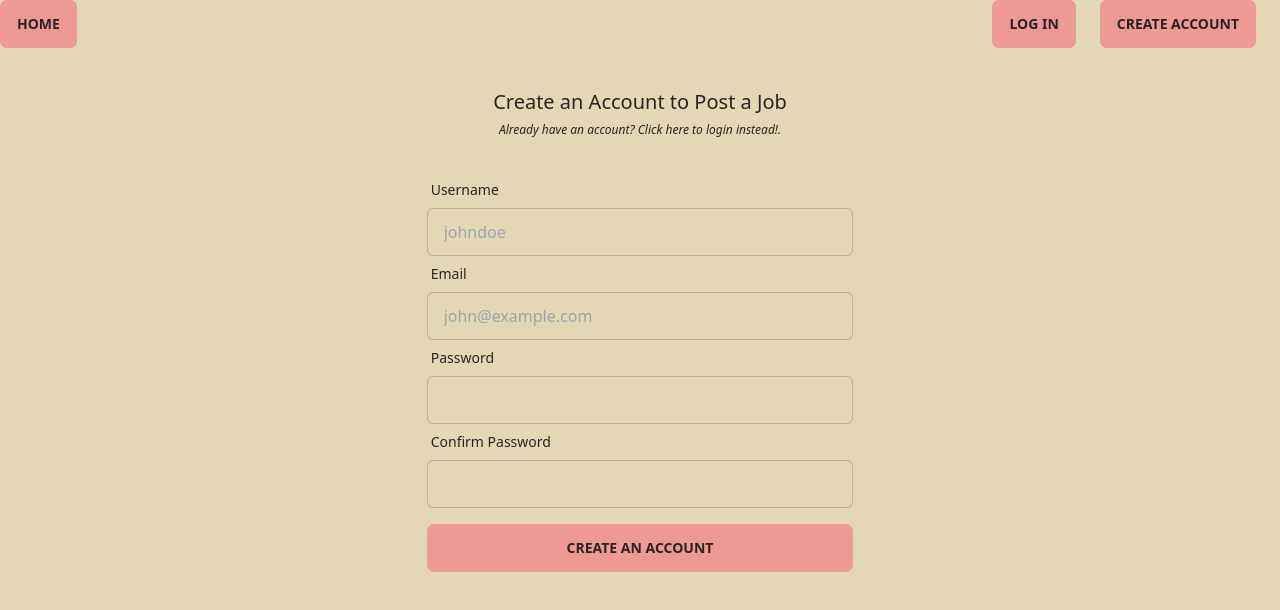
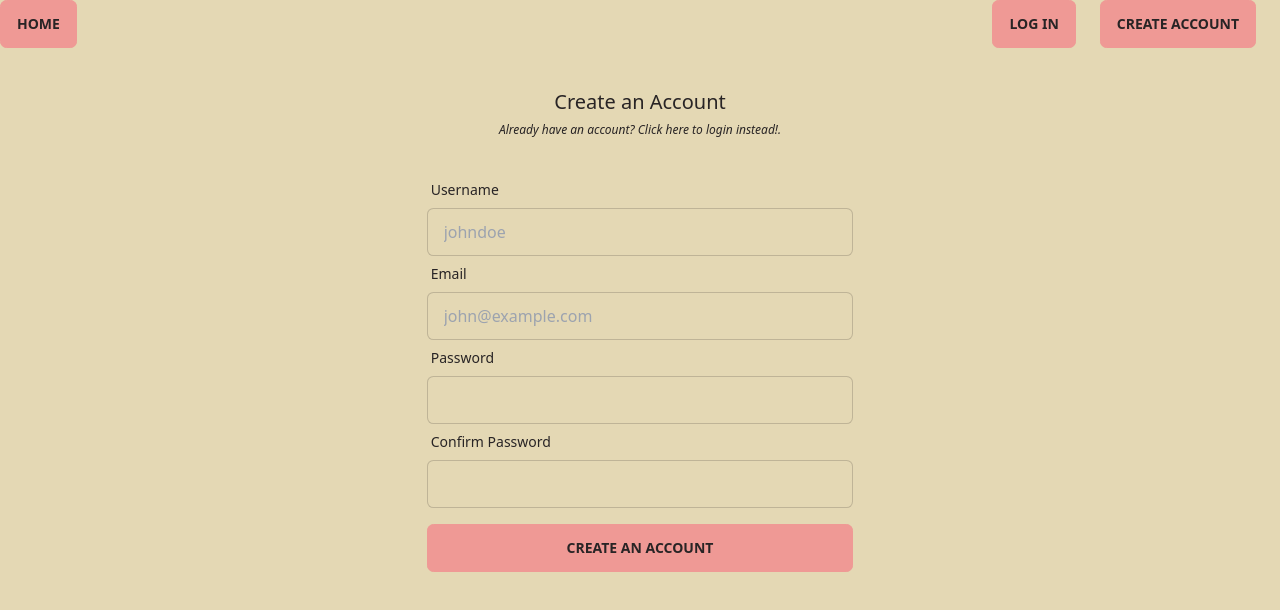
Before and after one commit to Kumaran-23/next-ecomm-frontend, a SvelteKit app: page /users/new in a window 1280 px wide. Shown: the top 610 px of the page. Built offline with nearby package versions, Linux system fonts and the light colour scheme; no server answers.

Commit message:
updated endpoints

```diff
--- a/src/routes/users/new/+page.svelte
+++ b/src/routes/users/new/+page.svelte
@@ -51,7 +51,7 @@
   }
 </script>
 
-<h1 class="text-center text-xl">Create an Account to Post a Job</h1>
+<h1 class="text-center text-xl">Create an Account</h1>
 <div class="text-center hover">
     <a class="link-hover italic text-xs" href="/login">Already have an account? Click here to login instead!.</a>
 </div>
--- a/src/utils/auth.js
+++ b/src/utils/auth.js
@@ -45,7 +45,7 @@ export async function isLoggedIn() {
 
 export async function authenticateUser(email, password) {
   const resp = await fetch(
-    PUBLIC_BACKEND_BASE_URL + '/sign-in',
+    PUBLIC_BACKEND_BASE_URL + '/auth',
     {
       method: 'POST',
       mode: 'cors',
```
